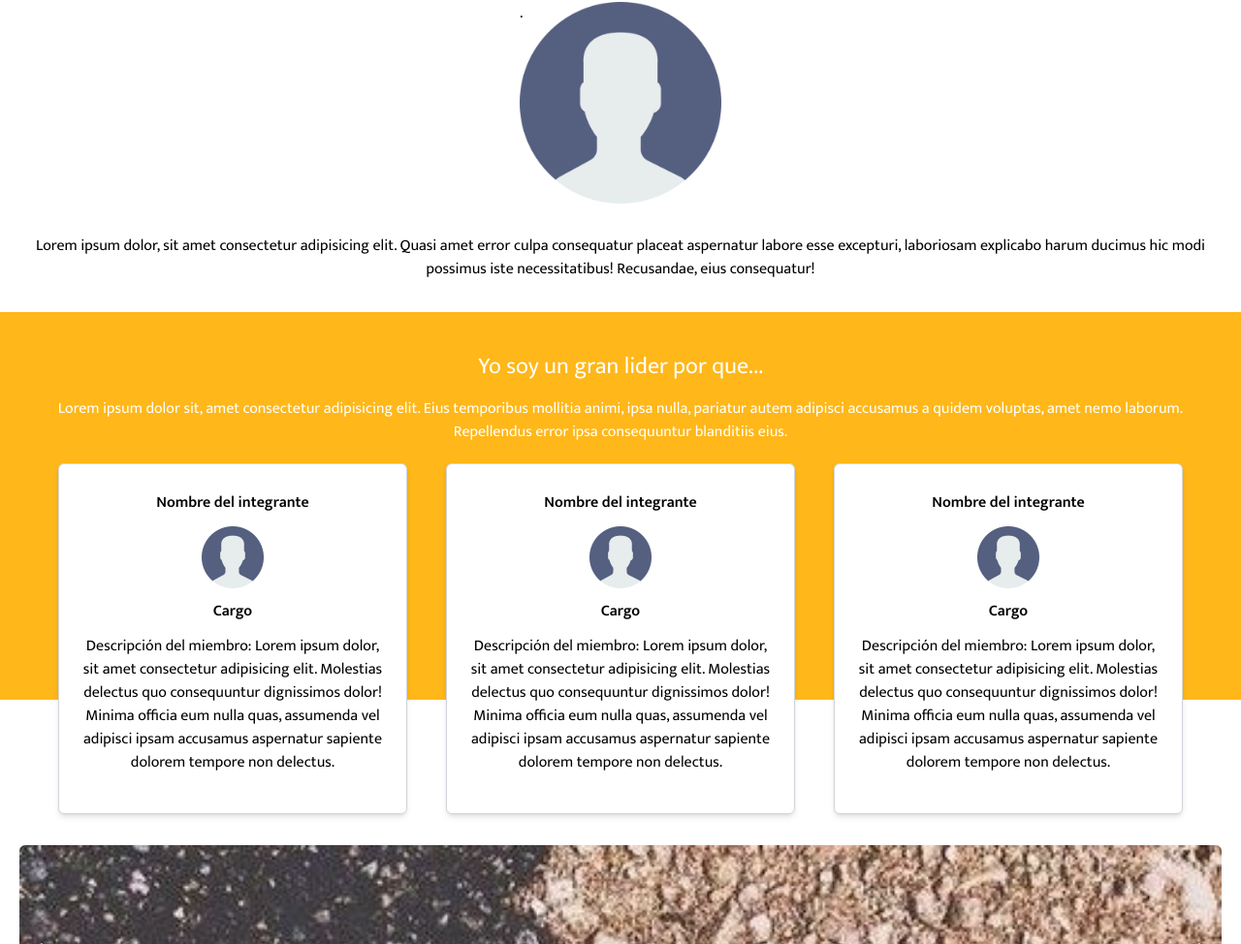
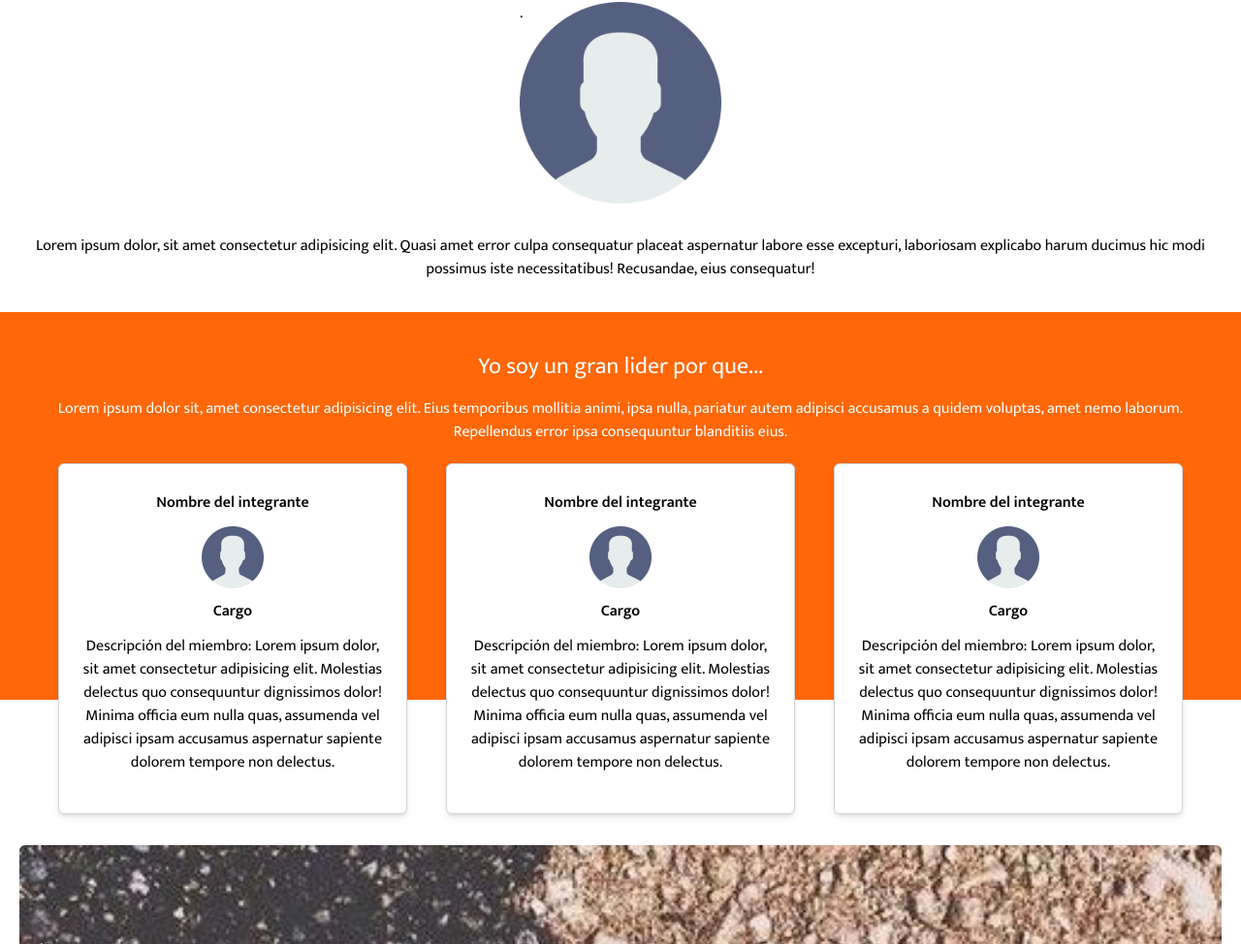
Before and after one commit to skreamozz/lading-page, a website: page index.html in a window 1280 px wide. Shown: the part 126-1100 px from the top of the page at 97% size. Drawn offline with nearby package versions, Linux system fonts and the light colour scheme.

Commit message:
cambie el color de la card de mi equipo a naraja

```diff
--- a/index.html
+++ b/index.html
@@ -74,7 +74,7 @@
       </div>
 
       <div
-        class="bg-[#FFB719] h-[25rem] text-white text-center pl-5 pr-5 pt-5 pb-72"
+        class="bg-[#FF6709] h-[25rem] text-white text-center pl-5 pr-5 pt-5 pb-72"
       >
         <div id="#whoIam?">
           <h2 class="text-2xl mt-5 pb-4">Yo soy un gran lider por que...</h2>
```
Also changed, not shown: dist/output.css, src/imgs/WhatsApp Image 2023-05-05 at 10.02.13 PM.jpeg (added).
